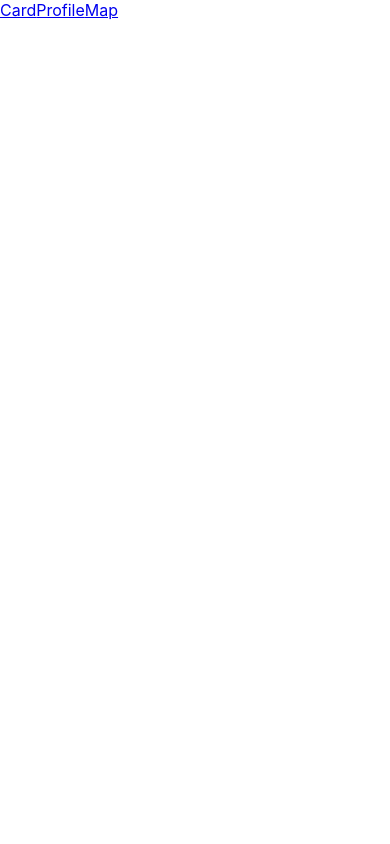
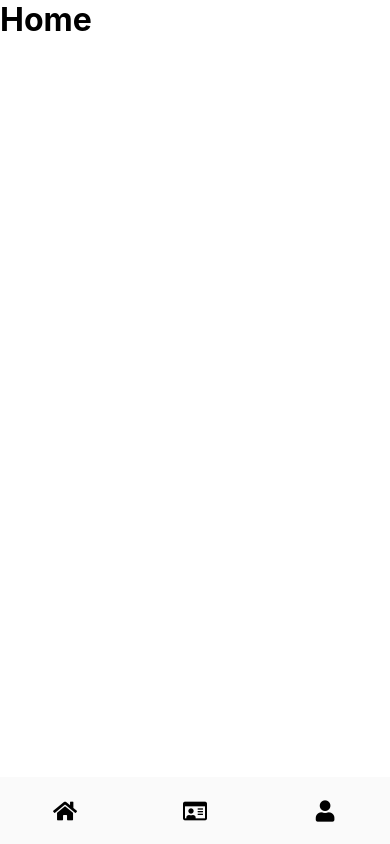
Before and after one commit to Dahejo/Quevac, a React (Create React App) app: page / in a window 390 px wide. Built offline with nearby package versions, Linux system fonts and the light colour scheme.

Commit message:
tabbar setting

```diff
--- a/package.json
+++ b/package.json
@@ -8,7 +8,7 @@
     "@testing-library/user-event": "^13.5.0",
     "react": "^17.0.2",
     "react-dom": "^17.0.2",
-    "react-scripts": "5.0.0",
+    "react-scripts": "^5.0.0",
     "web-vitals": "^2.1.4"
   },
   "scripts": {
--- a/public/index.html
+++ b/public/index.html
@@ -3,6 +3,7 @@
   <head>
     <meta charset="utf-8" />
     <link rel="icon" href="%PUBLIC_URL%/favicon.ico" />
+    <link rel="stylesheet" href="https://use.fontawesome.com/releases/v5.15.4/css/all.css" integrity="sha384-DyZ88mC6Up2uqS4h/KRgHuoeGwBcD4Ng9SiP4dIRy0EXTlnuz47vAwmeGwVChigm" crossorigin="anonymous">
     <meta name="viewport" content="width=device-width, initial-scale=1" />
     <meta name="theme-color" content="#000000" />
     <meta
@@ -10,34 +11,11 @@
       content="Web site created using create-react-app"
     />
     <link rel="apple-touch-icon" href="%PUBLIC_URL%/logo192.png" />
-    <!--
-      manifest.json provides metadata used when your web app is installed on a
-      user's mobile device or desktop. See https://developers.google.com/web/fundamentals/web-app-manifest/
-    -->
     <link rel="manifest" href="%PUBLIC_URL%/manifest.json" />
-    <!--
-      Notice the use of %PUBLIC_URL% in the tags above.
-      It will be replaced with the URL of the `public` folder during the build.
-      Only files inside the `public` folder can be referenced from the HTML.
-
-      Unlike "/favicon.ico" or "favicon.ico", "%PUBLIC_URL%/favicon.ico" will
-      work correctly both with client-side routing and a non-root public URL.
-      Learn how to configure a non-root public URL by running `npm run build`.
-    -->
     <title>React App</title>
   </head>
   <body>
-    <noscript>You need to enable JavaScript to run this app.</noscript>
     <div id="root"></div>
-    <!--
-      This HTML file is a template.
-      If you open it directly in the browser, you will see an empty page.
-
-      You can add webfonts, meta tags, or analytics to this file.
-      The build step will place the bundled scripts into the <body> tag.
-
-      To begin the development, run `npm start` or `yarn start`.
-      To create a production bundle, use `npm run build` or `yarn build`.
-    -->
+    <script src="../src/index.js" type="test/jsx"></script>
   </body>
 </html>
--- a/src/App.css
+++ b/src/App.css
@@ -1,38 +1,31 @@
-.App {
-  text-align: center;
+* {
+    width: 395px;
+    margin: auto;
 }
 
-.App-logo {
-  height: 40vmin;
-  pointer-events: none;
+a {
+    text-decoration: none;
 }
 
-@media (prefers-reduced-motion: no-preference) {
-  .App-logo {
-    animation: App-logo-spin infinite 20s linear;
-  }
+.flex {
+    display: flex;
 }
 
-.App-header {
-  background-color: #282c34;
-  min-height: 100vh;
-  display: flex;
-  flex-direction: column;
-  align-items: center;
-  justify-content: center;
-  font-size: calc(10px + 2vmin);
-  color: white;
+.justify-center {
+    justify-content: center;
 }
 
-.App-link {
-  color: #61dafb;
+.justify-sp-evenly {
+    justify-content: space-evenly;
 }
 
-@keyframes App-logo-spin {
-  from {
-    transform: rotate(0deg);
-  }
-  to {
-    transform: rotate(360deg);
-  }
+.black {
+    color: black;
 }
+
+@media screen and (max-width:960px) {
+    * {
+        width: 100%;
+        margin: auto;
+    }
+}
--- a/src/App.js
+++ b/src/App.js
@@ -6,6 +6,7 @@ import Home from "./pages/Home"
 import Card from "./pages/Card"
 import Profile from "./pages/Profile"
 import Map from "./pages/Map"
+import Tab from "./components/Tab"
 
 function App() {
   return (
@@ -16,6 +17,7 @@ function App() {
         <Route path='/profile' element={<Profile />} />
         <Route path='/map' element={<Map />} />
       </Routes>
+      <Tab />
     </BrowserRouter>
   );
 }
--- /dev/null
+++ b/src/components/Tab.css
@@ -0,0 +1,6 @@
+.tab-bar-container {
+    position: fixed;
+    bottom: 0;
+    background-color: #FAFAFA;
+    height: 67px;
+}
--- /dev/null
+++ b/src/components/Tab.js
@@ -0,0 +1,15 @@
+import React from "react";
+import './Tab.css';
+
+function Tab() {
+    return (
+        // tab bar
+        <div className="tab-bar-container flex justify-sp-evenly">
+            <a href="/"><i className="flex justify-center fas fa-home fa-lg black"></i></a>
+            <a href="/card"><i className="flex justify-center far fa-id-card fa-lg black"></i></a>
+            <a href="/profile"><i className="flex justify-center fas fa-user fa-lg black"></i></a>
+        </div>
+    )
+}
+
+export default Tab;
--- a/src/pages/Home.js
+++ b/src/pages/Home.js
@@ -1,11 +1,10 @@
 import React from "react";
+import './Home.css';
 
 function Home() {
     return (
         <div>
-            <a href="/card">Card</a>
-            <a href="/profile">Profile</a>
-            <a href="/map">Map</a>
+            <h1>Home</h1>
         </div>
     )
 }
--- a/src/pages/Map.js
+++ b/src/pages/Map.js
@@ -1,4 +1,5 @@
 import React from "react";
+import './Map.css';
 
 function Map() {
     return (
--- a/src/pages/Profile.js
+++ b/src/pages/Profile.js
@@ -1,4 +1,6 @@
 import React from "react";
+import './Profile.css';
+
 
 function Profile() {
     return (
```
Also changed, not shown: src/pages/Home.css (added), src/pages/Map.css (added), src/pages/Profile.css (added), 1 other file (tests, documents, lock files or other folders).
